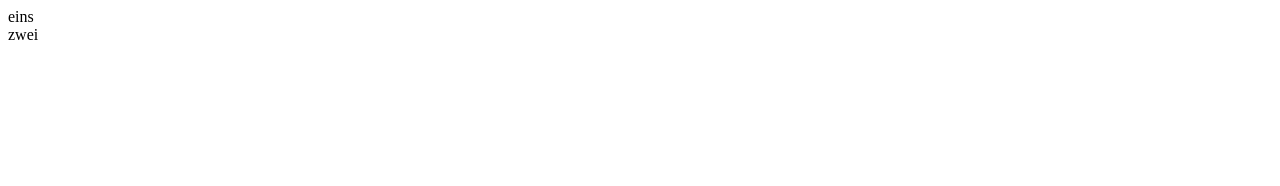
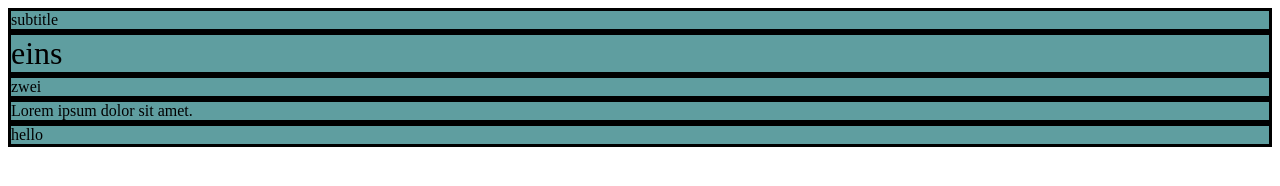
Before and after one commit to Pharky/01_Basics, a plain HTML site: page index.html in a window 1280 px wide. Drawn offline with Linux system fonts and the light colour scheme.

Commit message:
01_Visual Studio Code Tricks_Done

```diff
--- a/index.html
+++ b/index.html
@@ -1,14 +1,22 @@
 <!DOCTYPE html>
 <html lang="en">
+
 <head>
   <meta charset="UTF-8">
   <meta name="viewport" content="width=device-width, initial-scale=1.0">
   <title>Document</title>
 </head>
+
 <body>
 
-<div>eins</div>
-<div>zwei</div>
+  <div class="subtitle">
+    subtitle
+  </div>
+  <div class="header">eins</div>
+  <div>zwei</div>
+  <div>Lorem ipsum dolor sit amet.</div>
+  <div>hello</div>
+  <link rel="stylesheet" href="style.css">
+</body>
 
-</body>
 </html>
--- a/style.css
+++ b/style.css
@@ -0,0 +1,10 @@
+div{
+  background-color: cadetblue;
+  border-style: solid;
+}
+.header{
+  font-size: 2rem;
+}
+.subtitle{
+  font-size: 1,5rem;
+}
```
